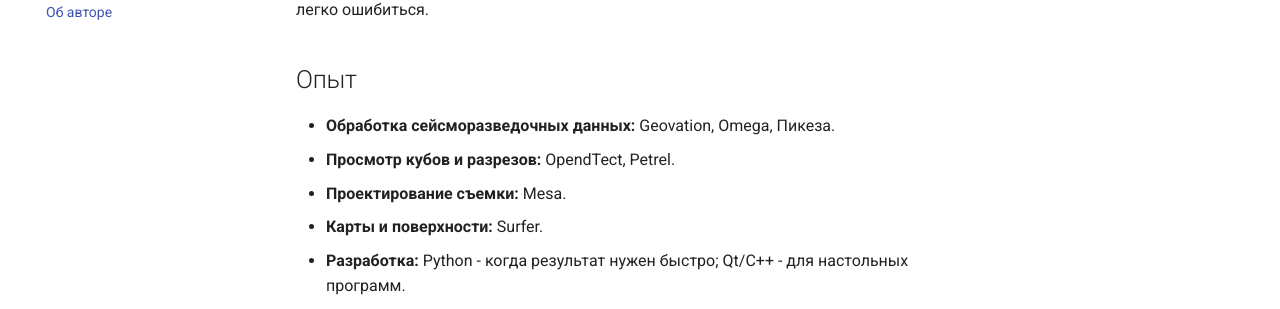
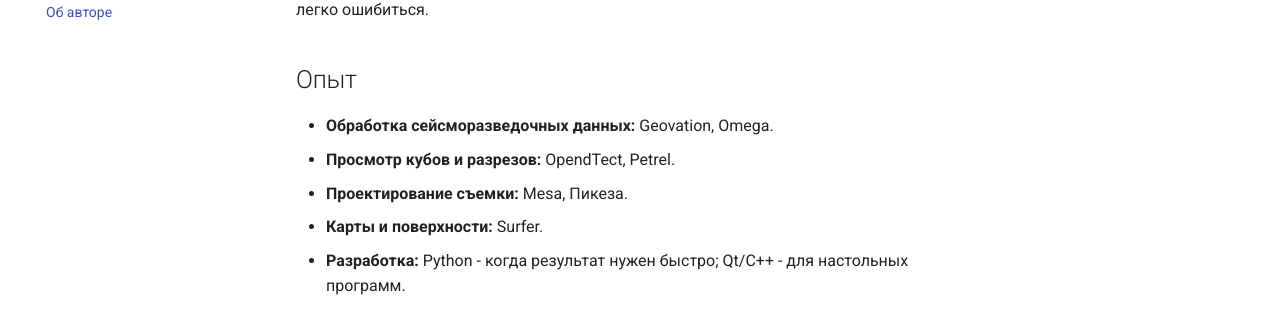
Before and after one commit to daniscoder/daniscoder.github.io, an MkDocs documentation site: the page built from docs/author.md, in a window 1280 px wide and 1185 px high. Shown: the part 234-543 px from the top of the window. Built offline with MkDocs 1.6.1 and Material for MkDocs 9.7.7, drawn with Linux system fonts in a browser that asks for light colours.

```diff
--- a/docs/author.md
+++ b/docs/author.md
@@ -6,9 +6,9 @@ Danis Arslanov, обработчик сейсморазведочных данн
 
 ## Опыт
 
-- **Обработка сейсморазведочных данных:** Geovation, Omega, Пикеза.
+- **Обработка сейсморазведочных данных:** Geovation, Omega.
 - **Просмотр кубов и разрезов:** OpendTect, Petrel.
-- **Проектирование съемки:** Mesa.
+- **Проектирование съемки:** Mesa, Пикеза.
 - **Карты и поверхности:** Surfer.
 - **Разработка:** Python - когда результат нужен быстро; Qt/C++ - для
   настольных программ.
```
